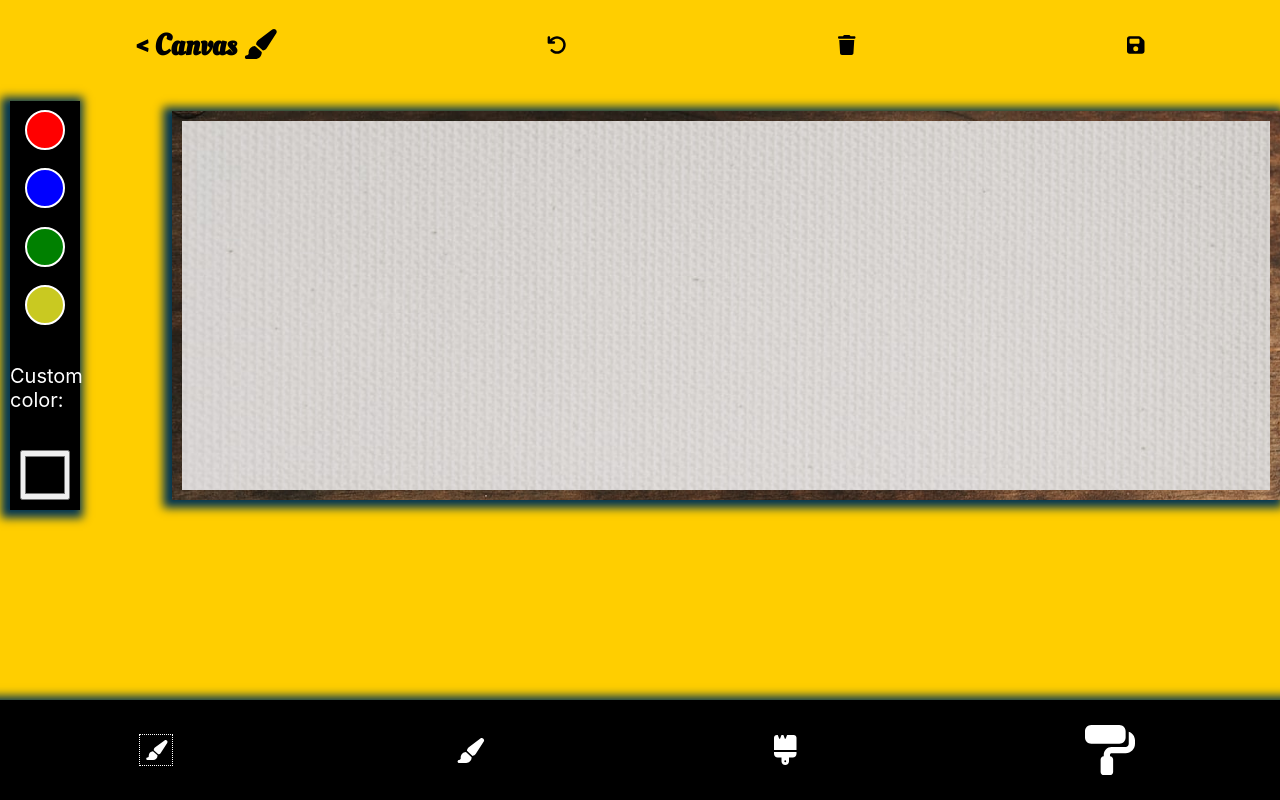
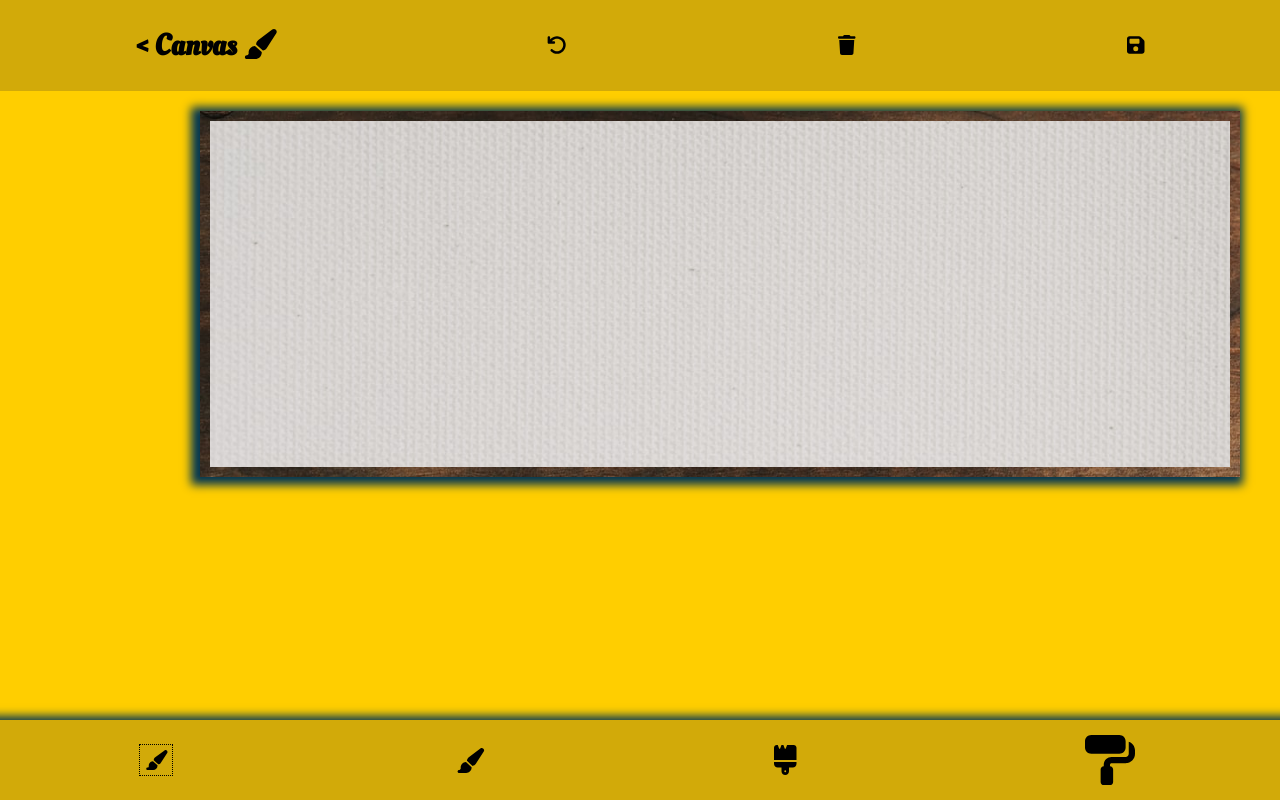
Before and after one commit to DavidVerghese/DrawingWithReact, a React (Create React App) app: page /canvas in a window 1280 px wide. Built offline with nearby package versions, Linux system fonts and the light colour scheme.

Commit message:
made the site orange and yellow

```diff
--- a/src/App.css
+++ b/src/App.css
@@ -22,7 +22,8 @@ button {
   border: 2px solid white;
   cursor: pointer;
   color: white;
-  background: #222;
+  /* background: #222; */
+  background-color: #937707;
   font-weight: bold;
   margin: 0px 8px;
 }
--- a/src/Components/Canvas/Canvas.jsx
+++ b/src/Components/Canvas/Canvas.jsx
@@ -147,7 +147,7 @@ function clear_canvas() {
       const paintbrushIcons = [smallPaintbrush, mediumPaintbrush, largePaintbrush, paintroller];
 
       paintbrushes.map((index, key) => key === paintbrushKey ? paintbrushes[key].style.display = 'flex' : paintbrushes[key].style.display = 'none');
-      paintbrushes.map((index, key) => key === paintbrushKey ? paintbrushIcons[key].style = 'outline: 1px dotted white' : paintbrushIcons[key].style = 'outline: 0px dotted white');
+      paintbrushes.map((index, key) => key === paintbrushKey ? paintbrushIcons[key].style = 'outline: 1px dotted black' : paintbrushIcons[key].style = 'outline: 0px dotted black');
 
     };
 
--- a/src/Components/ColorPanel/ColorPanel.css
+++ b/src/Components/ColorPanel/ColorPanel.css
@@ -15,13 +15,12 @@
 }
 
 .colors {
-  display: flex;
+  display: none;
   flex-direction: column;
   justify-content: space-around;
   margin: 10px 10px;
-  background-color: black;
+  background-color: #d2aa09;
   box-shadow: -3px 2px 9px 6px #033652;
-  color: white;
   width: 70px;
   height: 100%;
 }
--- a/src/Components/DownloadModal/DownloadModal.css
+++ b/src/Components/DownloadModal/DownloadModal.css
@@ -6,8 +6,10 @@
   top: 40%;
 
   overflow: auto;
-  background-color: #044060;
-  color: #a0ebf9f9;
+  /* background-color: #044060; */
+  background-color: #a2830a;
+  /* color: #a0ebf9f9; */
+  color: black;
 
   flex-direction: column;
   align-items: center;
--- a/src/Components/Footer/Footer.css
+++ b/src/Components/Footer/Footer.css
@@ -2,13 +2,14 @@ footer {
   display: flex;
   justify-content: space-around;
   width: 100%;
-  background-color: #262228;
+  /* background-color: #262228; */
+  background-color: #d2aa09;
   margin: 0px;
   position: absolute;
   bottom: 0;
 }
 footer a {
-  color: white;
+  /* color: white; */
 }
 footer img {
   width: 50px;
--- a/src/Components/Header/Header.css
+++ b/src/Components/Header/Header.css
@@ -4,6 +4,7 @@ header {
   align-items: center;
   width: 100%;
   font-size: 20px;
+  background-color: #d2aa09;
 }
 
 header a {
--- a/src/Components/Tools/Tools.css
+++ b/src/Components/Tools/Tools.css
@@ -2,7 +2,7 @@
   font-size: 20px;
 }
 .tools #small-paintbrush {
-  outline: 1px dotted white;
+  outline: 1px dotted black;
 }
 .tools #medium-paintbrush {
   font-size: 25px;
@@ -25,10 +25,11 @@
   margin-top: 40px;
   flex-wrap: wrap;
   width: 100%;
-  background-color: black;
+  /* background-color: black; */
+  background-color: #d2aa09;
   box-shadow: -3px 2px 9px 6px #033652;
-  color: white;
-  padding: 20px;
+  /* color: white; */
+  padding: 10px;
   position: absolute;
   bottom: 0;
 }
--- a/src/Screens/Homepage/Homepage.css
+++ b/src/Screens/Homepage/Homepage.css
@@ -14,5 +14,7 @@
   margin: 10px;
 }
 .homepage button {
-  background-color: #007849;
+  /* background-color: #007849; */
+  background-color: #d2aa09;
+  color: black;
 }
```
